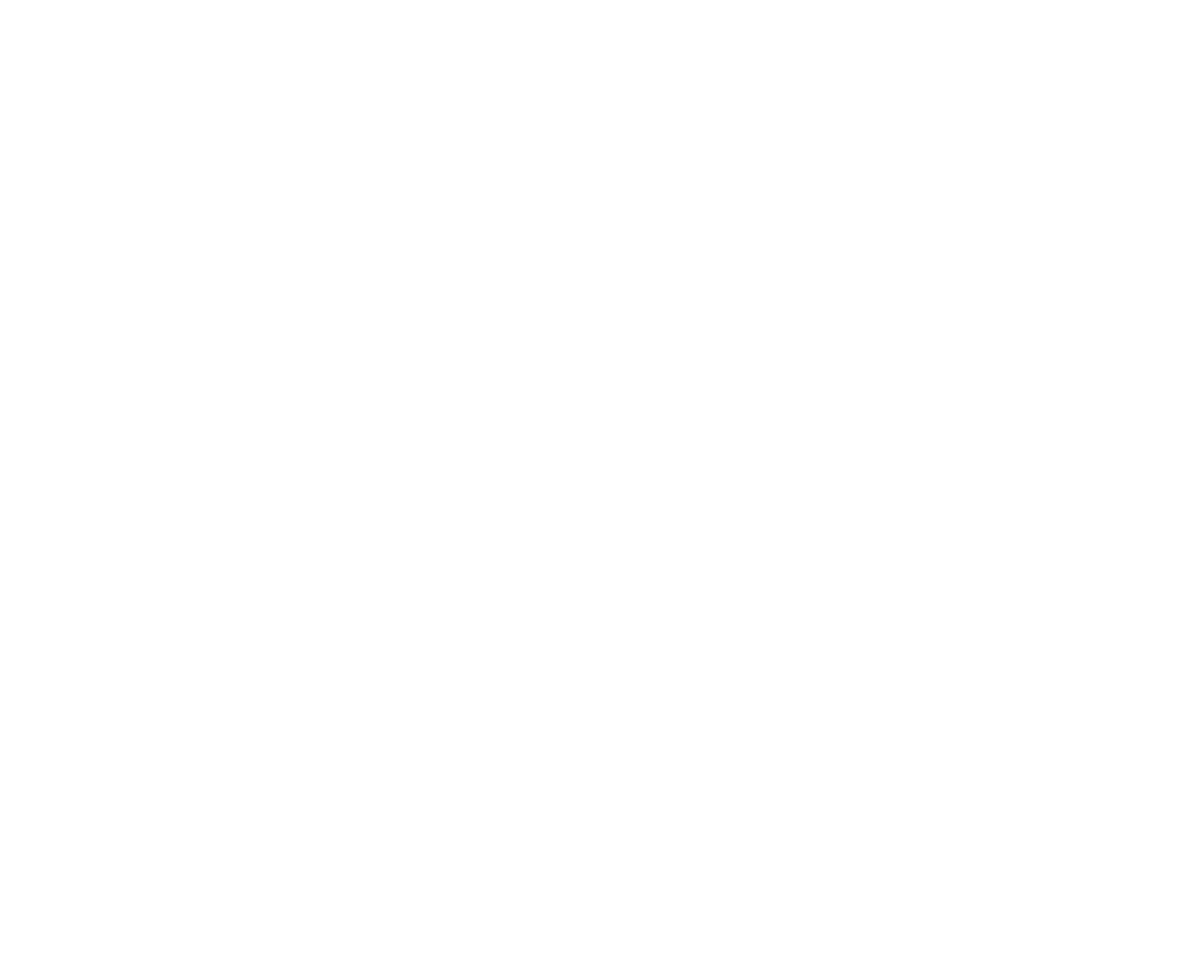
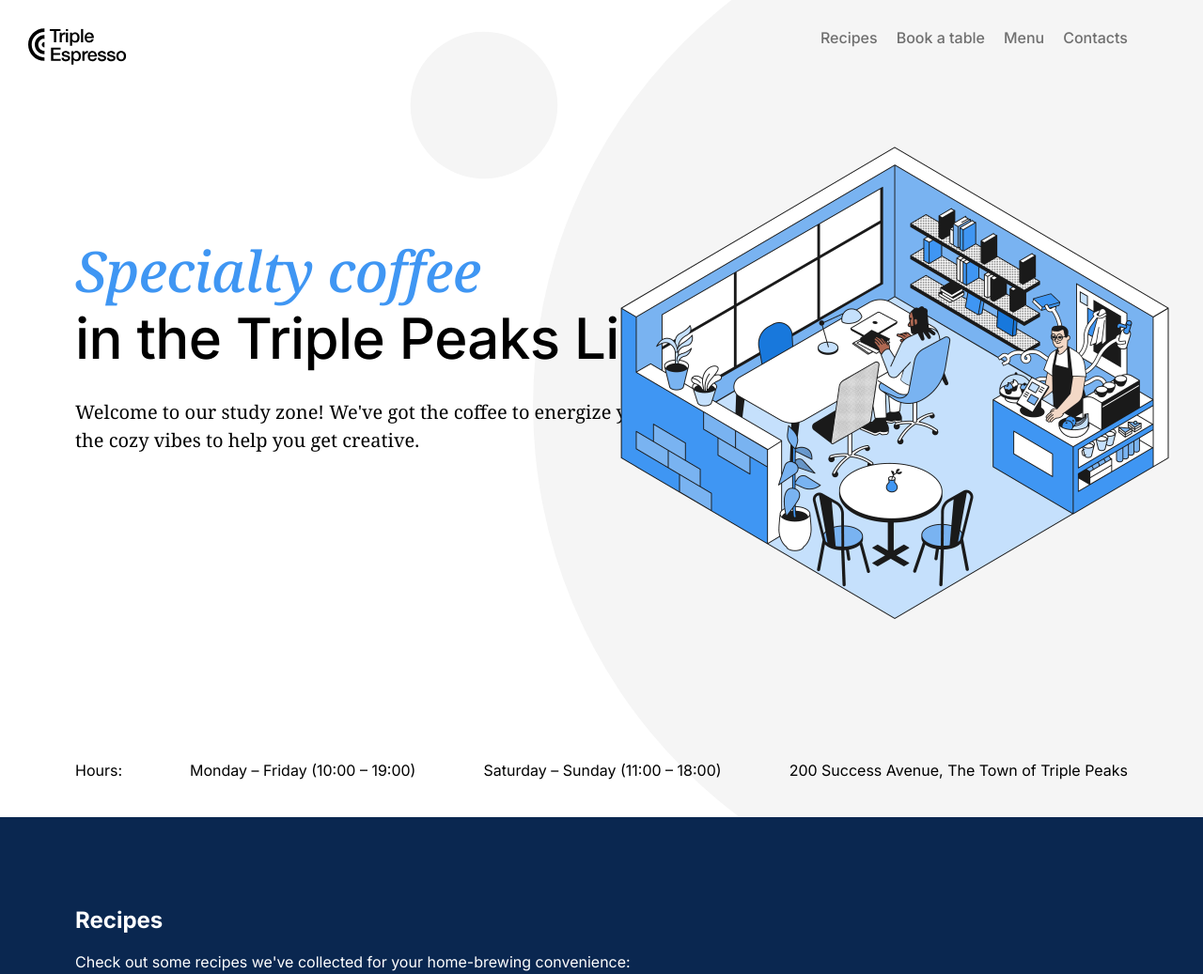
Before and after one commit to auram2691/se_project_coffeeshop, a plain HTML site: page index.html in a window 1280 px wide. Shown: the top 1037 px of the page at 94% size. Before the commit the page ends 800 px from the top, so only its background shows below. Drawn offline with Linux system fonts and the light colour scheme.

Commit message:
New update for my project

```diff
--- a/index.html
+++ b/index.html
@@ -19,14 +19,95 @@
   </head>
   <body>
     <div class="page">
-      <header class="header"></header>
+      <header class="header">
+        <nav class="nav">
+          <img
+            src="./images/logo_coffeeshop_dark.svg"
+            alt="Triple Peak Coffee Shop Logo"
+            class="nav__logo"
+          />
+          <ul class="nav__links">
+            <li>
+              <a class="nav__link" href="#recipes">Recipes</a>
+            </li>
+            <li>
+              <a class="nav__link" href="#reservations">Book a table</a>
+            </li>
+            <li>
+              <a class="nav__link" href="#menu">Menu</a>
+            </li>
+            <li>
+              <a class="nav__link" href="#contacts">Contacts</a>
+            </li>
+          </ul>
+        </nav>
+        <h1 class="header__title">
+          <span class="header__span-accent">Specialty coffee</span> in the
+          Triple Peaks Library
+        </h1>
+        <p class="header__description">
+          Welcome to our study zone! We've got the coffee to energize you and
+          the cozy vibes to help you get creative.
+        </p>
+        <img
+          src="./images/inside_coffee_shop.png"
+          alt="illustration of a coffee shop"
+          class="header__image"
+        />
+        <div class="header__footer">
+          <p class="header__paragraph">Hours:</p>
+          <p class="header__paragraph">Monday – Friday (10:00 – 19:00)</p>
+          <p class="header__paragraph">Saturday – Sunday (11:00 – 18:00)</p>
+          <p class="header__paragraph">
+            200 Success Avenue, The Town of Triple Peaks
+          </p>
+        </div>
+      </header>
       <main class="content">
-        <section class="recipes"></section>
-        <section class="reservation"></section>
-        <section class="menu"></section>
+        <section class="recipes">
+          <h2 class="recipes__title">Recipes</h2>
+          <p class="recipes__subtitle">
+            Check out some recipes we've collected for your home-brewing
+            convenience:
+          </p>
+          <ul class="recipes__videos">
+            <li>
+              <iframe
+                width="560"
+                height="315"
+                src="https://www.youtube.com/embed/j6VlT_jUVPc?si=OOCz4tstNkPSo-VB"
+                title="YouTube video player"
+                frameborder="0"
+                allow="accelerometer; autoplay; clipboard-write; encrypted-media; gyroscope; picture-in-picture; web-share"
+                referrerpolicy="strict-origin-when-cross-origin"
+                allowfullscreen
+              ></iframe>
+              <p class="recipes__video-caption">
+                <span></span> <span>Time</span>
+              </p>
+            </li>
+            <li>
+              <iframe
+                width="560"
+                height="315"
+                src="https://www.youtube.com/embed/st571DYYTR8?si=f1uW5JJy-ab-1oIL"
+                title="YouTube video player"
+                frameborder="0"
+                allow="accelerometer; autoplay; clipboard-write; encrypted-media; gyroscope; picture-in-picture; web-share"
+                referrerpolicy="strict-origin-when-cross-origin"
+                allowfullscreen
+              ></iframe>
+              <p class="recipes__video-caption">
+                <span></span> <span>Time</span>
+              </p>
+            </li>
+          </ul>
+        </section>
+        <section id="reservations" class="reservation"></section>
+        <section id="menu" class="menu"></section>
         <section class="about"></section>
       </main>
-      <footer class="footer"></footer>
+      <footer id="contacts" class="footer"></footer>
     </div>
   </body>
 </html>
--- a/pages/index.css
+++ b/pages/index.css
@@ -2,9 +2,114 @@
   min-width: 1100px;
   max-width: 1600px;
   margin: 0 auto;
-}
-.page {
   font-family: Inter, Arial, sans-serif;
   font-size: 16px;
   line-height: 20px;
 }
+
+.header {
+  padding: 30px 80px 40px;
+  background: center / cover no-repeat #fff url(../images/background_header.svg);
+  position: relative;
+  height: 800px;
+  display: flex;
+  flex-direction: column;
+}
+
+.header__title {
+  margin: 183px 0 0;
+  max-width: 729px;
+  font-family: "Inter";
+  font-weight: 500;
+  font-size: 60px;
+  line-height: 72px;
+  letter-spacing: -0.6px;
+}
+
+.header__span-accent {
+  color: #3f96f3;
+  display: block;
+  font-family: "Noto Serif", "Times New Roman", serif;
+  font-style: italic;
+}
+.header__description {
+  margin: 28px 0 0;
+  max-width: 683px;
+  font-family: "Noto Serif", "Times New Roman", serif;
+  font-style: normal;
+  font-weight: normal;
+  font-size: 20px;
+  line-height: 30px;
+}
+
+.header__image {
+  position: absolute;
+  top: 124px;
+  right: 5px;
+  width: 646px;
+  height: 568px;
+}
+
+.header__footer {
+  margin-top: auto;
+  display: flex;
+  justify-content: space-between;
+  align-items: flex-end;
+}
+
+.header__paragraph {
+  margin: 0;
+}
+.nav {
+  display: flex;
+  justify-content: space-between;
+}
+
+.nav__logo {
+  width: 105px;
+  height: 39px;
+  position: relative;
+  left: -50px;
+}
+
+.nav__links {
+  display: flex;
+  gap: 20px;
+  list-style: none;
+  padding: 0;
+  margin: 0;
+}
+
+.nav__link {
+  color: #6f6f6f;
+  font-family: "Inter";
+  font-style: normal;
+  font-weight: 500;
+  font-size: 16px;
+  line-height: 20px;
+  text-decoration: none;
+}
+.recipes {
+  color: #fff;
+  background-color: #0a2750;
+  padding: 100px 80px 215px;
+}
+
+.recipes__title {
+  margin: 0 0 24px;
+}
+
+.recipes__subtitle {
+  margin: 0 0 80px;
+}
+
+.recipes__videos {
+  display: flex;
+  justify-content: center;
+  gap: 100px;
+}
+
+.recipes__video-caption {
+  display: flex;
+  justify-content: space-between;
+}
```
